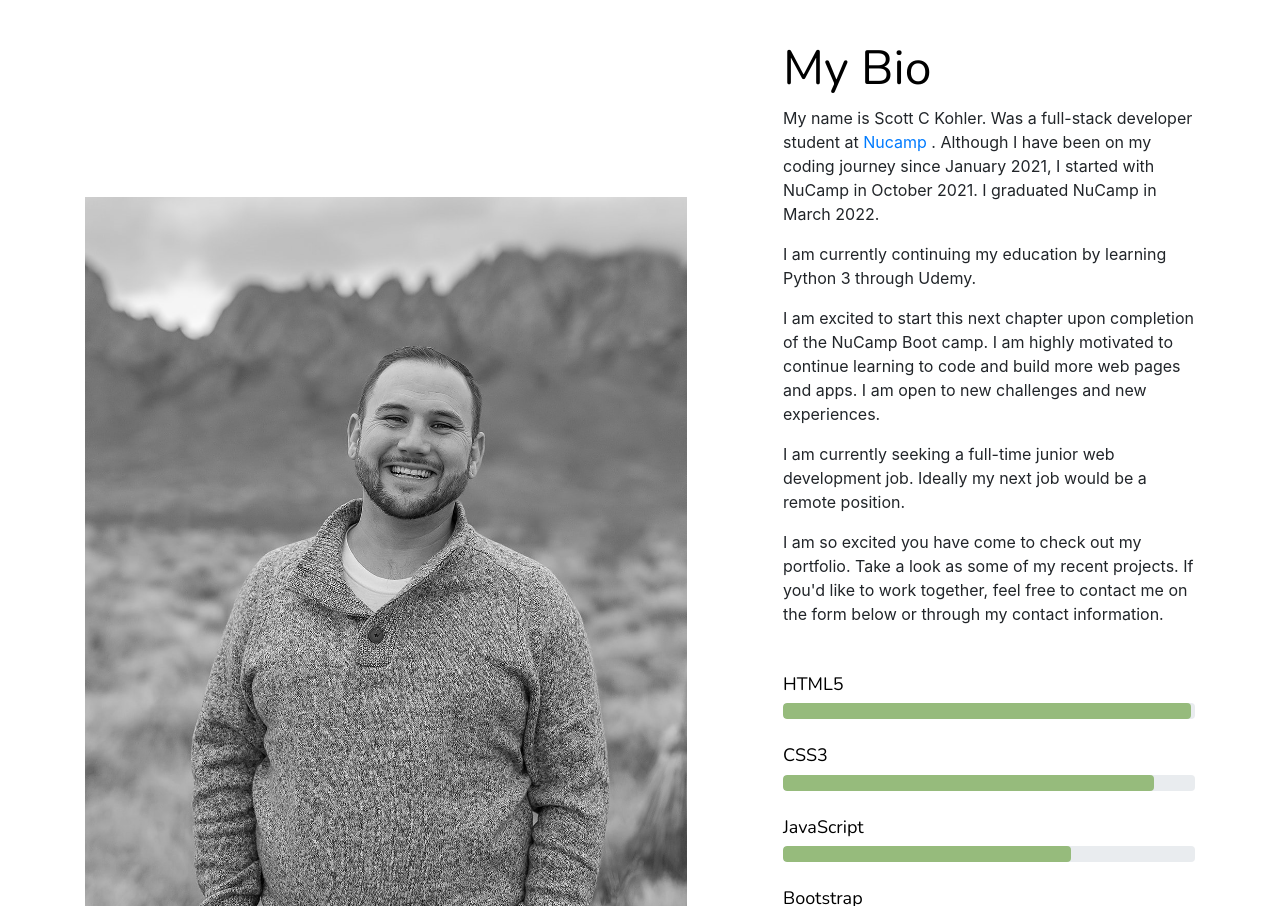
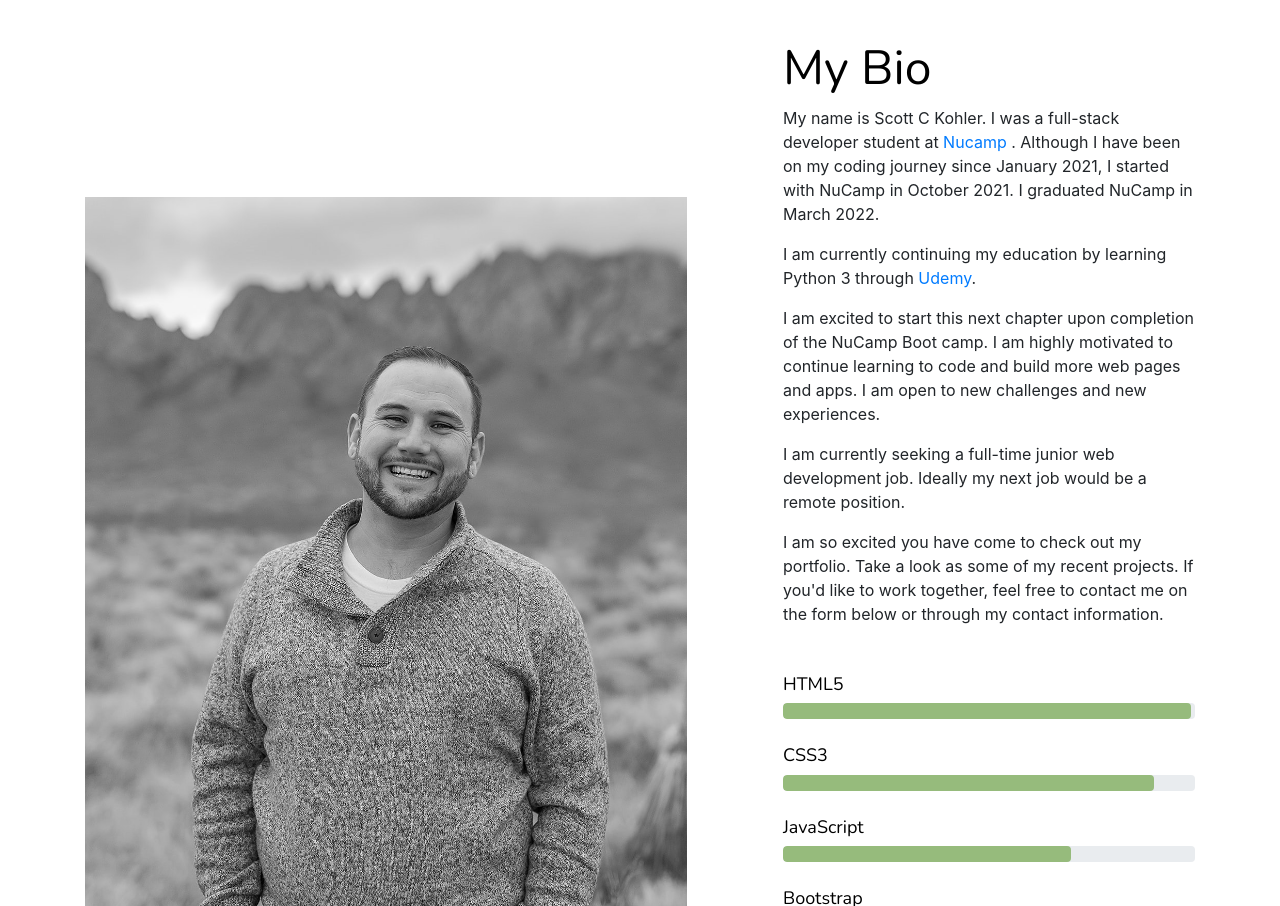
Before and after one commit to skohler16/scottckohler, a website with bundled scripts: page index.html in a window 1280 px wide. Shown: the part 860-1766 px from the top of the page. Built offline with nearby package versions, Linux system fonts and the light colour scheme; files whose address does not match are found by name; a web font is replaced by a local one.

Commit message:
changed html fil

```diff
--- a/index.html
+++ b/index.html
@@ -25,7 +25,7 @@
     <link rel="stylesheet" href="https://use.fontawesome.com/releases/v5.15.4/css/all.css" integrity="sha384-DyZ88mC6Up2uqS4h/KRgHuoeGwBcD4Ng9SiP4dIRy0EXTlnuz47vAwmeGwVChigm" crossorigin="anonymous">
     <link rel="stylesheet" href="css/style.css" />
 
-    <title>The Portfolio Web-site of Scott C Kohler</title>
+    <title>The Portfolio Web-site of Scott C. Kohler</title>
   </head>
 
   <body data-spy="scroll" data-target=".site-navbar-target" data-offset="100">
@@ -129,10 +129,10 @@
             </div>
 
             <p>
-              My name is Scott C Kohler.  Was a full-stack developer student at <a href="https://www.nucamp.co/" class="_blank"> Nucamp </a>. Although I have been on my coding journey since January 2021, I started with NuCamp in October 2021. I graduated NuCamp in March 2022.
+              My name is Scott C Kohler.  I was a full-stack developer student at <a href="https://www.nucamp.co/" class="_blank"> Nucamp </a>. Although I have been on my coding journey since January 2021, I started with NuCamp in October 2021. I graduated NuCamp in March 2022.
             </p>
             <p>
-              I am currently continuing my education by learning Python 3 through Udemy.
+              I am currently continuing my education by learning Python 3 through <a href="https://www.udemy.com/" class="_blank"> Udemy</a>.
             </p>
             <p>
               I am excited to start this next chapter upon completion of the NuCamp Boot camp. I am highly motivated to continue learning to code and build more web pages and apps. I am open to new challenges and new experiences.
```
